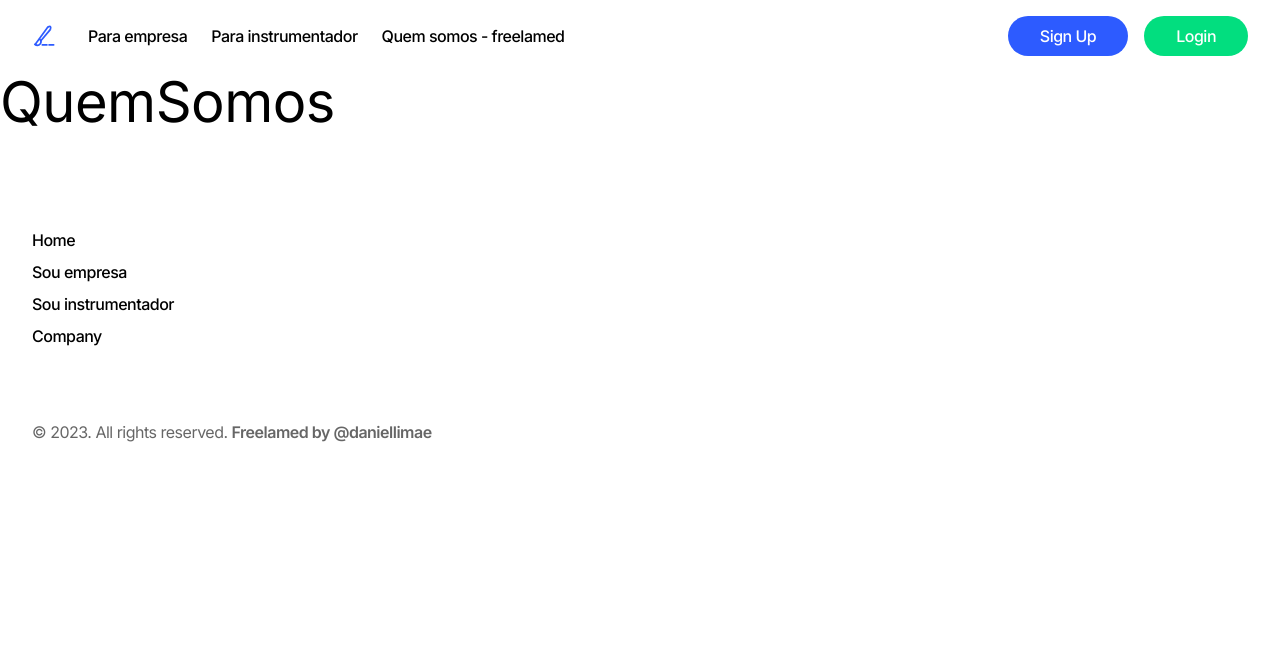
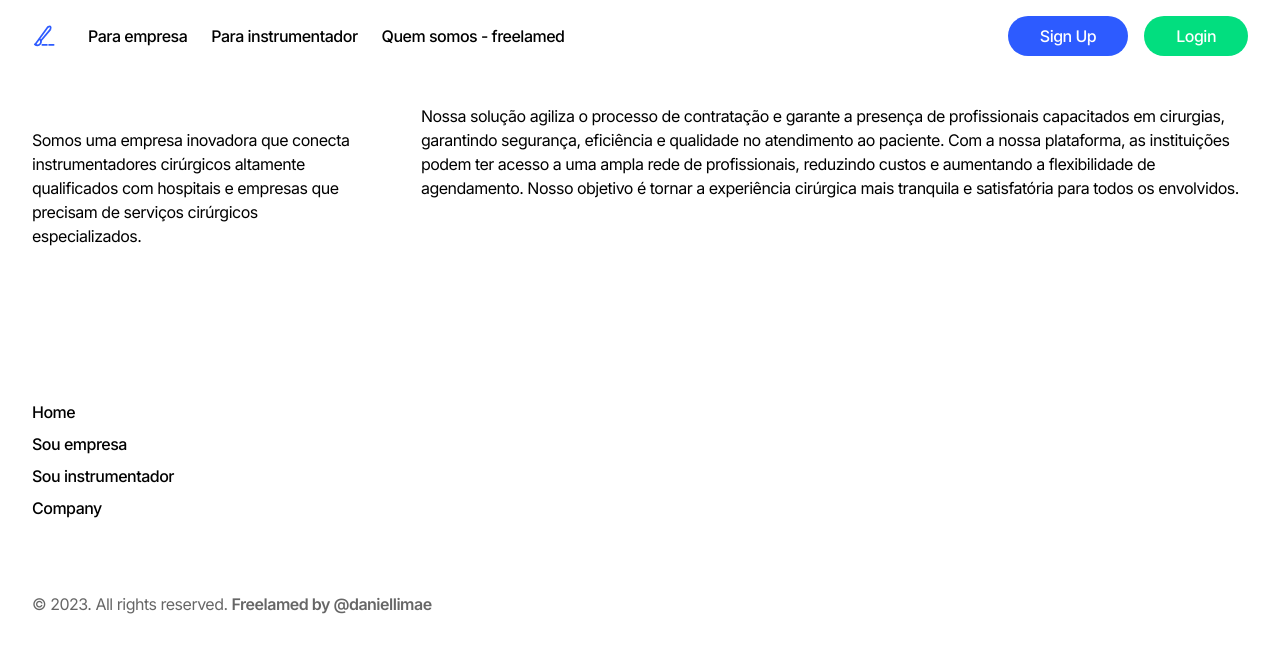
Before and after one commit to bolodissenoura/freelaMed, a Next.js app in the folder apps/frontend/: page /quem-somos in a window 1280 px wide. Shown: the top 652 px of the page. Built offline with nearby package versions, Linux system fonts and the light colour scheme.

Commit message:
feat: add text to about-us section

```diff
--- a/apps/frontend/src/pages/quem-somos.tsx
+++ b/apps/frontend/src/pages/quem-somos.tsx
@@ -1,5 +1,26 @@
+import Hero from "@components/Hero";
+
 const QuemSomos = () => {
-  return <h1>QuemSomos</h1>;
+  return (
+    <>
+      <div className="flex w-72 m-auto">
+        <p className="p-8">
+          Somos uma empresa inovadora que conecta instrumentadores cirúrgicos
+          altamente qualificados com hospitais e empresas que precisam de
+          serviços cirúrgicos especializados.
+        </p>
+        <p className="p-8">
+          Nossa solução agiliza o processo de contratação e garante a presença
+          de profissionais capacitados em cirurgias, garantindo segurança,
+          eficiência e qualidade no atendimento ao paciente. Com a nossa
+          plataforma, as instituições podem ter acesso a uma ampla rede de
+          profissionais, reduzindo custos e aumentando a flexibilidade de
+          agendamento. Nosso objetivo é tornar a experiência cirúrgica mais
+          tranquila e satisfatória para todos os envolvidos.
+        </p>
+      </div>
+    </>
+  );
 };
 
 export default QuemSomos;
```
